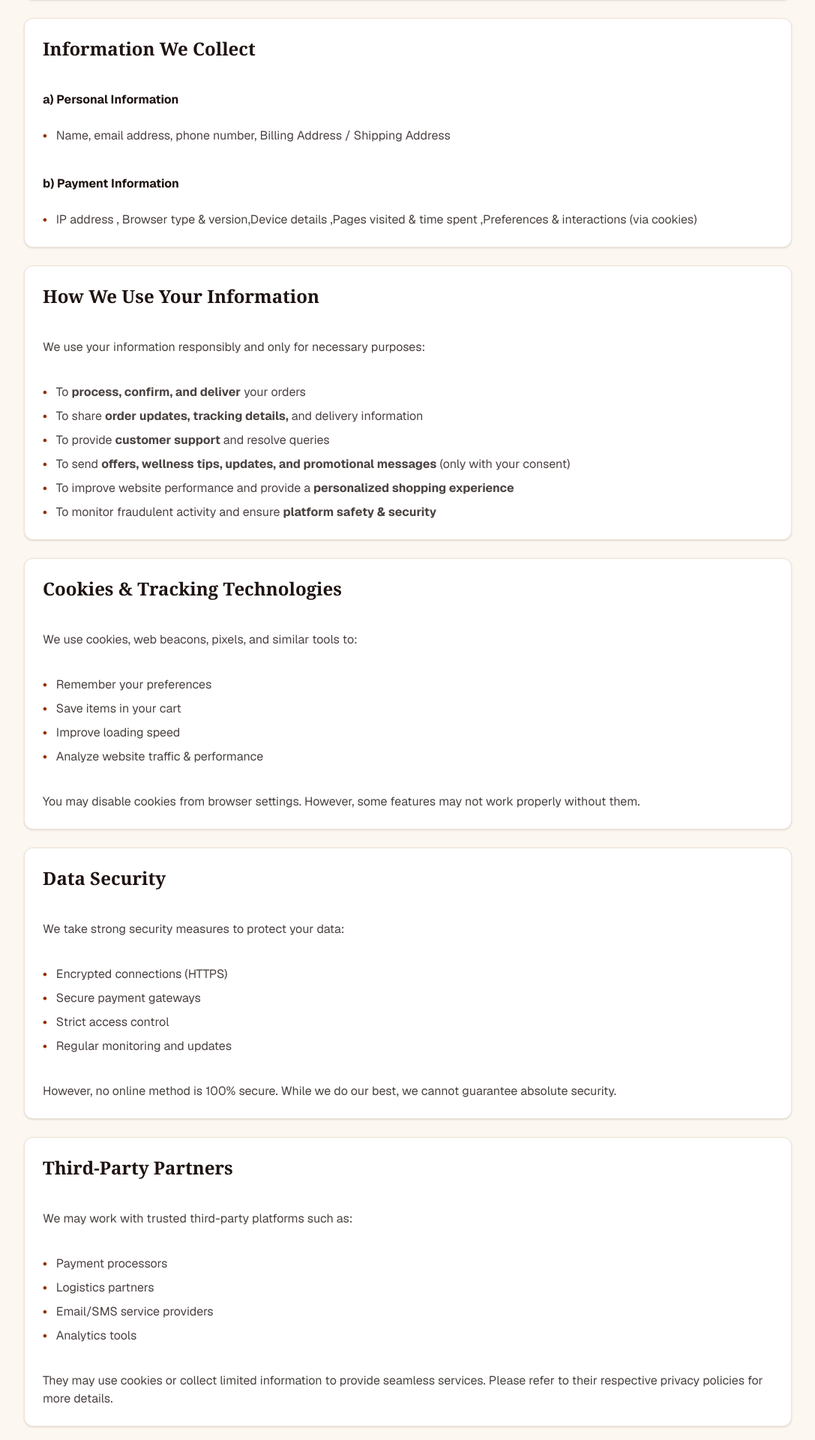
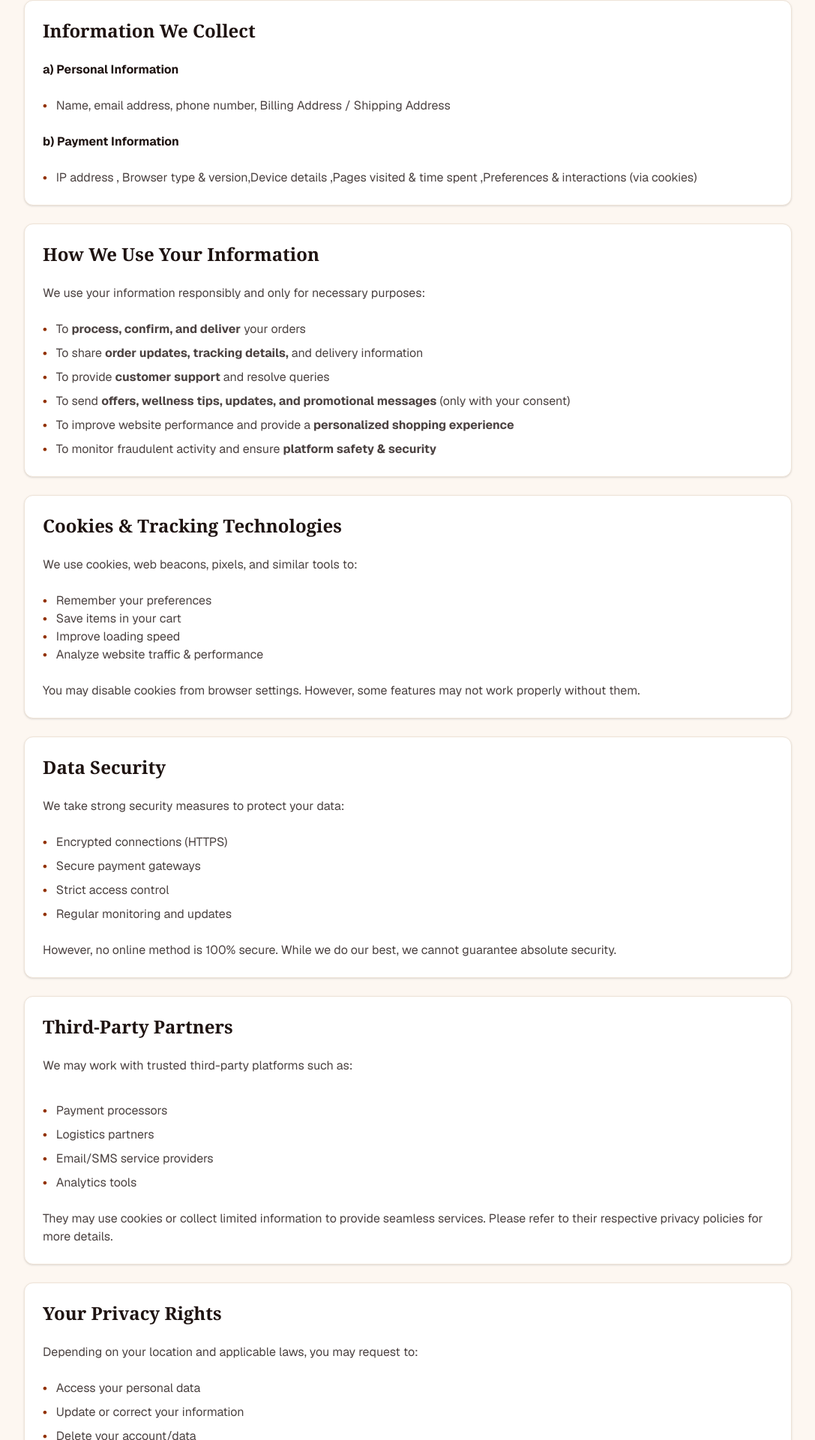
Before and after one commit to Kirtan82004/ayurveda, a Next.js app: page /privacy in a window 1280 px wide. Shown: the part 411-2331 px from the top of the page at 75% size, without its empty margins (96-1183 px from the left). Built offline with nearby package versions, Linux system fonts and the light colour scheme.

Commit message:
remove extra space

```diff
--- a/app/faq/page.tsx
+++ b/app/faq/page.tsx
@@ -88,6 +88,10 @@ const FAQS = [
     question: "Do you offer free consultation?",
     answer: `Yes, we provide free Ayurvedic guidance and lifestyle support. You can book consultation via our website.`,
   },
+   {
+    question: "Are results guaranteed?",
+    answer: `Our products are formulated using traditional Ayurvedic herbs known for supporting overall wellness and vitality. Results may vary from person to person depending on body type, lifestyle, and consistency of use.`,
+  },
 ];
 
 export default function FAQPage() {
--- a/app/legal-disclaimer/page.tsx
+++ b/app/legal-disclaimer/page.tsx
@@ -9,7 +9,7 @@ export default function LegalDisclaimerPage() {
   return (
     <div className="min-h-screen bg-background text-foreground">
 
-      <section className="py-12 px-4 sm:px-6 lg:px-8">
+      <section className="py-10 px-4 sm:px-6 lg:px-8">
         <div className="max-w-5xl mx-auto">
           {/* Header */}
           <div className="flex items-center gap-4 mb-8">
--- a/app/privacy/page.tsx
+++ b/app/privacy/page.tsx
@@ -11,7 +11,7 @@ export default function PrivacyPage() {
     <div className="min-h-screen bg-background text-foreground">
 
       {/* Content */}
-      <section className="py-12 px-4 sm:px-6 lg:px-8">
+      <section className="py-10 px-4 sm:px-6 lg:px-8">
         <div className="max-w-5xl mx-auto">
           <div className="flex items-center gap-4 mb-8">
             <Link href="/" className="text-primary hover:text-primary/80 transition">
@@ -24,7 +24,7 @@ export default function PrivacyPage() {
 
           <div className="prose prose-invert max-w-none space-y-6">
             <Card className="p-6 border border-border">
-              <h2 className="text-2xl font-serif font-bold mb-4 text-foreground">Introduction</h2>
+              <h2 className="text-2xl font-serif font-bold text-foreground">Introduction</h2>
               <p className="text-foreground/80">
                 At Bamuso Ayurveda, your privacy and trust matter to us. This Privacy Policy explains how we
                 collect, use, store, and protect your information when you visit our website www.bamuso.com or
@@ -33,7 +33,7 @@ export default function PrivacyPage() {
             </Card>
 
             <Card className="p-6 border border-border">
-              <h2 className="text-2xl font-serif font-bold mb-4 text-foreground">Information We Collect</h2>
+              <h2 className="text-2xl font-serif font-bold text-foreground">Information We Collect</h2>
               <h3 className='font-bold'>a) Personal Information </h3>
               <ul className="space-y-2 text-foreground/80">
                 <li className="flex gap-3">
@@ -41,7 +41,7 @@ export default function PrivacyPage() {
                   <span>Name, email address, phone number, Billing Address / Shipping Address </span>
                 </li>
               </ul>
-              <h3 className='font-bold mt-4'>b) Payment Information </h3>
+              <h3 className='font-bold'>b) Payment Information </h3>
               <ul className="space-y-2 text-foreground/80">
                 <li className="flex gap-3">
                   <span className="text-primary font-bold">•</span>
@@ -51,8 +51,8 @@ export default function PrivacyPage() {
             </Card>
 
             <Card className="p-6 border border-border">
-              <h2 className="text-2xl font-serif font-bold mb-4 text-foreground">How We Use Your Information</h2>
-              <p className="text-foreground/80 mb-3">We use your information responsibly and only for necessary purposes:</p>
+              <h2 className="text-2xl font-serif font-bold text-foreground">How We Use Your Information</h2>
+              <p className="text-foreground/80">We use your information responsibly and only for necessary purposes:</p>
               <ul className="space-y-2 text-foreground/80">
                 <li className="flex gap-3">
                   <span className="text-primary font-bold">•</span>
@@ -83,11 +83,11 @@ export default function PrivacyPage() {
             </Card>
 
             <Card className="p-6 border border-border">
-              <h2 className="text-2xl font-serif font-bold mb-4 text-foreground">Cookies & Tracking Technologies </h2>
-              <p className="text-foreground/80 mb-3">
+              <h2 className="text-2xl font-serif font-bold text-foreground">Cookies & Tracking Technologies </h2>
+              <p className="text-foreground/80">
                 We use cookies, web beacons, pixels, and similar tools to:
               </p>
-              <ul className="space-y-2 text-foreground/80">
+              <ul className="text-foreground/80">
                 <li className="flex gap-3">
                   <span className="text-primary font-bold">•</span>
                   <span>Remember your preferences </span>
@@ -105,13 +105,13 @@ export default function PrivacyPage() {
                   <span>Analyze website traffic & performance </span>
                 </li>
               </ul>
-              <p className="text-foreground/80 mt-3">You may disable cookies from browser settings. However, some features may not work properly
+              <p className="text-foreground/80">You may disable cookies from browser settings. However, some features may not work properly
                 without them.</p>
             </Card>
 
             <Card className="p-6 border border-border">
-              <h2 className="text-2xl font-serif font-bold mb-4 text-foreground">Data Security</h2>
-              <p className="text-foreground/80 mb-3">We take strong security measures to protect your data: </p>
+              <h2 className="text-2xl font-serif font-bold text-foreground">Data Security</h2>
+              <p className="text-foreground/80">We take strong security measures to protect your data: </p>
               <ul className="space-y-2 text-foreground/80">
                 <li className="flex gap-3">
                   <span className="text-primary font-bold">•</span>
@@ -130,12 +130,12 @@ export default function PrivacyPage() {
                   <span>Regular monitoring and updates </span>
                 </li>
               </ul>
-              <p className="text-foreground/80 mt-3">However, no online method is 100% secure. While we do our best, we cannot guarantee
+              <p className="text-foreground/80">However, no online method is 100% secure. While we do our best, we cannot guarantee
                 absolute security. </p>
             </Card>
 
             <Card className="p-6 border border-border">
-              <h2 className="text-2xl font-serif font-bold mb-4 text-foreground">Third-Party Partners </h2>
+              <h2 className="text-2xl font-serif font-bold text-foreground">Third-Party Partners </h2>
               <p className="text-foreground/80 mb-3">We may work with trusted third-party platforms such as: </p>
               <ul className="space-y-2 text-foreground/80">
                 <li className="flex gap-3">
@@ -155,12 +155,12 @@ export default function PrivacyPage() {
                   <span>Analytics tools</span>
                 </li>
               </ul>
-              <p className="text-foreground/80 mt-3">They may use cookies or collect limited information to provide seamless services.
+              <p className="text-foreground/80">They may use cookies or collect limited information to provide seamless services.
                 Please refer to their respective privacy policies for more details.  </p>
             </Card>
             <Card className="p-6 border border-border">
-              <h2 className="text-2xl font-serif font-bold mb-4 text-foreground">Your Privacy Rights  </h2>
-              <p className="text-foreground/80 mb-3">Depending on your location and applicable laws, you may request to:  </p>
+              <h2 className="text-2xl font-serif font-bold text-foreground">Your Privacy Rights  </h2>
+              <p className="text-foreground/80">Depending on your location and applicable laws, you may request to:  </p>
               <ul className="space-y-2 text-foreground/80">
                 <li className="flex gap-3">
                   <span className="text-primary font-bold">•</span>
@@ -183,12 +183,12 @@ export default function PrivacyPage() {
                   <span>Withdraw consent for promotional messages </span>
                 </li>
               </ul>
-              <p className="text-foreground/80 mt-3">To exercise these rights, email us at:
+              <p className="text-foreground/80">To exercise these rights, email us at:
                 <a href="mailto:support@bamuso.com" className="text-primary hover:underline"> support@bamuso.com</a>   </p>
             </Card>
 
             <Card className="p-6 border border-border">
-              <h2 className="text-2xl font-serif font-bold mb-4 text-foreground"> Data Retention </h2>
+              <h2 className="text-2xl font-serif font-bold text-foreground"> Data Retention </h2>
               <p className="text-foreground/80">
                 We retain your information only as long as required:
               </p>
@@ -210,7 +210,7 @@ export default function PrivacyPage() {
             </Card>
 
             <Card className="p-6 border border-border">
-              <h2 className="text-2xl font-serif font-bold mb-4 text-foreground">Third-Party Links</h2>
+              <h2 className="text-2xl font-serif font-bold text-foreground">Third-Party Links</h2>
               <p className="text-foreground/80">
               Our website may contain links to third-party services (payment gateways, social media, blogs, etc.).
               </p>
@@ -222,7 +222,7 @@ export default function PrivacyPage() {
 
             </Card>
             <Card className="p-6 border border-border">
-              <h2 className="text-2xl font-serif font-bold mb-4 text-foreground">Children’s Privacy</h2>
+              <h2 className="text-2xl font-serif font-bold text-foreground">Children’s Privacy</h2>
               <p className="text-foreground/80">
                 We do not knowingly collect or store information from individuals under 18 years of age.
                 If you believe a minor has shared data with us, please contact us immediately so we can delete
@@ -231,7 +231,7 @@ export default function PrivacyPage() {
             </Card>
 
             <Card className="p-6 border border-border">
-              <h2 className="text-2xl font-serif font-bold mb-4 text-foreground">Updates to This Policy</h2>
+              <h2 className="text-2xl font-serif font-bold text-foreground">Updates to This Policy</h2>
               <p className="text-foreground/80">
                 We may update this Privacy Policy occasionally to reflect changes in laws, technology, or our
                 practices.
@@ -241,15 +241,15 @@ export default function PrivacyPage() {
             </Card>
 
             <Card className="p-6 border border-border">
-              <h2 className="text-2xl font-serif font-bold mb-4 text-foreground">Contact Us</h2>
-              <p className="text-foreground/80 mb-4">
+              <h2 className="text-2xl font-serif font-bold text-foreground">Contact Us</h2>
+              <p className="text-foreground/80">
                 If you have questions about this Privacy Policy or how we handle your personal data, please contact us:
               </p>
               <div className="space-y-2 text-foreground/80">
                 <p><Mail className="w-4 h-4 inline mr-2" /> support@bamuso.com</p>
                 <p><strong>WhatsApp:</strong> +91 98765 43210</p>
               </div>
-              <Button asChild className="mt-4 bg-primary hover:bg-primary/90">
+              <Button asChild className="bg-primary hover:bg-primary/90">
                 <a href="https://wa.me/918377997202" target="_blank" rel="noopener noreferrer">
                   <MessageCircle className="w-4 h-4 mr-2" />
                   Contact Us
--- a/app/terms/page.tsx
+++ b/app/terms/page.tsx
@@ -18,7 +18,7 @@ export default function TermsPage() {
 
           <p className="text-foreground/70 mb-8">Last Updated: January 2025</p>
 
-        <Card className="p-8 space-y-6 border border-border">
+        <Card className="p-8 border border-border">
           <p className="text-lg text-foreground/80 leading-relaxed">
             Welcome to Bamuso Ayurveda. By accessing or using our website <a href="https://www.bamuso.com" className="text-primary underline">www.bamuso.com</a> and
 purchasing our Ayurvedic products, you agree to the terms mentioned below. Please read them
@@ -148,7 +148,7 @@ only if:
             </div>
           </div>
 
-          <p className="text-foreground/70 mt-4">
+          <p className="text-foreground/70">
             Bamuso Ayurveda – Inspired by Nature, Powered by Trust. Thank you for choosing Bamuso Ayurveda. We are committed to delivering safe, effective, and authentic Ayurvedic wellness solutions.
           </p>
         </Card>
```
